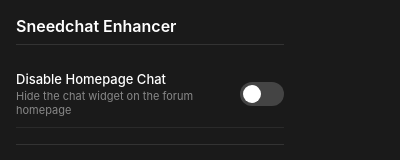
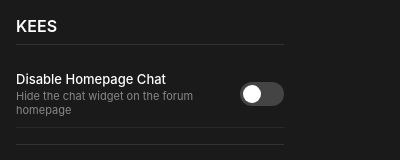
Before and after one commit to IfYouComplainImDFEingAgain/KEES, a browser extension: page extension/popup/popup.html in a window 400 px wide. Shown: the top 160 px of the page. Drawn offline with Linux system fonts and the light colour scheme.

Commit message:
Rename extension to Kiwi Extra Enhancement Suite (KEES)

```diff
--- a/extension/popup/popup.html
+++ b/extension/popup/popup.html
@@ -192,7 +192,7 @@
     </style>
 </head>
 <body>
-    <h1>Sneedchat Enhancer</h1>
+    <h1>KEES</h1>
 
     <div class="setting">
         <div class="setting-label">
```
Also changed, not shown: extension/README.md, extension/manifest.json.
